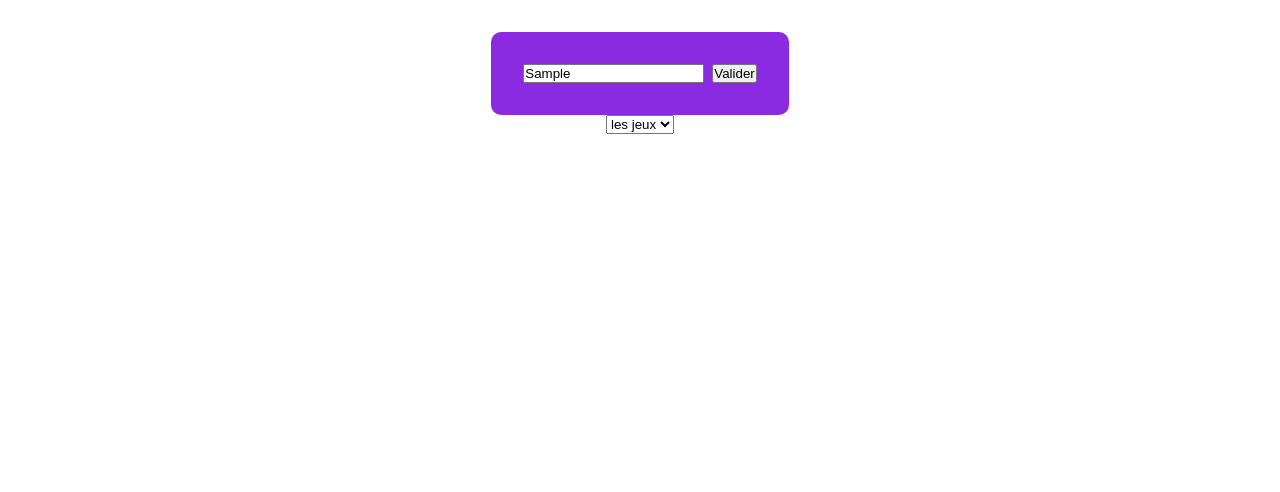
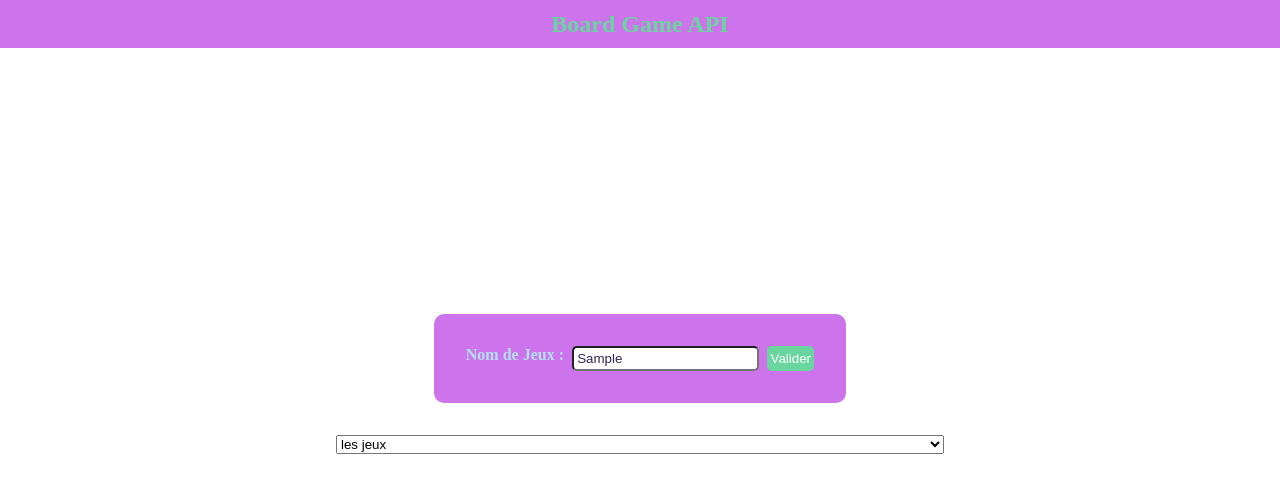
Before and after one commit to mohamed67210/BoardGame, a plain HTML site: page index.html in a window 1280 px wide. Both pictures are taken after typing "Sample" into the empty fields and a click on the input "Valider". Drawn offline with Linux system fonts and the light colour scheme; no server answers.

Commit message:
amelioration css

```diff
--- a/index.html
+++ b/index.html
@@ -10,8 +10,12 @@
 </head>
 
 <body>
+    <nav>
+        <h2>Board Game API</h2>
+    </nav>
     <form class="formAPI">
-        <input class="gameName" type="text" name="gameName" id="gameName" />
+        <label for="gameName">Nom de Jeux :</label>
+        <input class="gameName" type="text" name="gameName" id="gameName" placeholder="ex : Uno" />
         <input type="submit" id="btn" value="Valider">
 
     </form>
--- a/script.js
+++ b/script.js
@@ -5,12 +5,20 @@ const form = document.querySelector("form")
 let detail_jeux_container = document.querySelector('#detail_jeux')
 let select = document.querySelector('.select')
 let img_container = document.querySelector('#img_container')
+let title = document.querySelector('.title')
+let phrase = document.querySelector('.phrase')
 
 btn.addEventListener("click", (event) => {
     event.preventDefault();
     const inputGame = document.querySelector(".gameName")
     let inputValue = inputGame.value
     getInfosApi(inputValue)
+    img_container.innerHTML = ""
+    title.innerHTML = ""
+    phrase.innerHTML = ""
+    detail_jeux_container.style.display = 'none'
+    select.style.display ="block"
+
 })
 
 function getInfosApi(inputValue) {
@@ -32,6 +40,7 @@ function getInfosApi(inputValue) {
         })
     // quand on selectionne une option dans le select
     select.addEventListener('change', (event) => {
+        detail_jeux_container.style.display = 'flex'
         event.preventDefault()
         fetch('https://api.boardgameatlas.com/api/search?name=' + select.value + '&client_id=' + id + '')
             .then((Response) => Response.json())
@@ -45,12 +54,12 @@ function getInfosApi(inputValue) {
                 let description = detail_game.description_preview
                 console.log(select.value)
                 // afficher le nom du jeux selectionner dans la balise h1
-                let title = document.querySelector('.title')
+
                 title.innerHTML = detail_game.name
                 // afficher max min joueurs + description dans la balise p
-                let phrase = document.querySelector('.phrase')
+
                 phrase.innerHTML = 'de ' + min_nb_joueurs + ' à ' + max_nb_joueurs + ' Joueurs'
-                phrase.innerHTML += '<br>' + description
+                phrase.innerHTML += '<br><br>' + description
 
                 // afficher image du jeux
                 img_container.innerHTML = "<img src=" + img_link + " alt =''>"
--- a/style.css
+++ b/style.css
@@ -9,14 +9,55 @@ body{
     align-items: center;
     justify-content: center;
     padding: 2rem;
+    gap: 2rem;
+    width: 100vw;
+    height: 100vh;
+}
+nav{
+    background-color: #CD74EC;
+    width: 100%;
+    height: 3rem;
+    position: fixed;
+    top: 0;
+    display: flex;
+    justify-content: center;
+    align-items: center;
+    color: #69D69F;
 }
 .formAPI{
     display: flex;
     justify-content: start;
     gap: 0.5rem;
-    background-color: blueviolet;
+    background-color: #CD74EC;
     border-radius: 10px;
     padding: 2rem;
+}
+label{color: #B3E0F2;
+font-weight: bold;}
+input{
+    padding: 0.2rem;
+    border-radius: 5px;
+    color: #332259;
+}
+#btn{
+    background-color: #69D69F;
+    border: none;
+    color: white;
+}
+select{
+    width: 50%;
+    display: none;
+}
+#detail_jeux{
+    display: none;
+    justify-content: center;
+    align-items: center;
+    flex-direction: column;
+    background-color: #CD74EC;
+    text-align: center;
+    padding: 1.5rem;
+    gap: 0.5rem;
+    border-radius: 10px;
 }
 #img_container{
     width: 200px;
```
